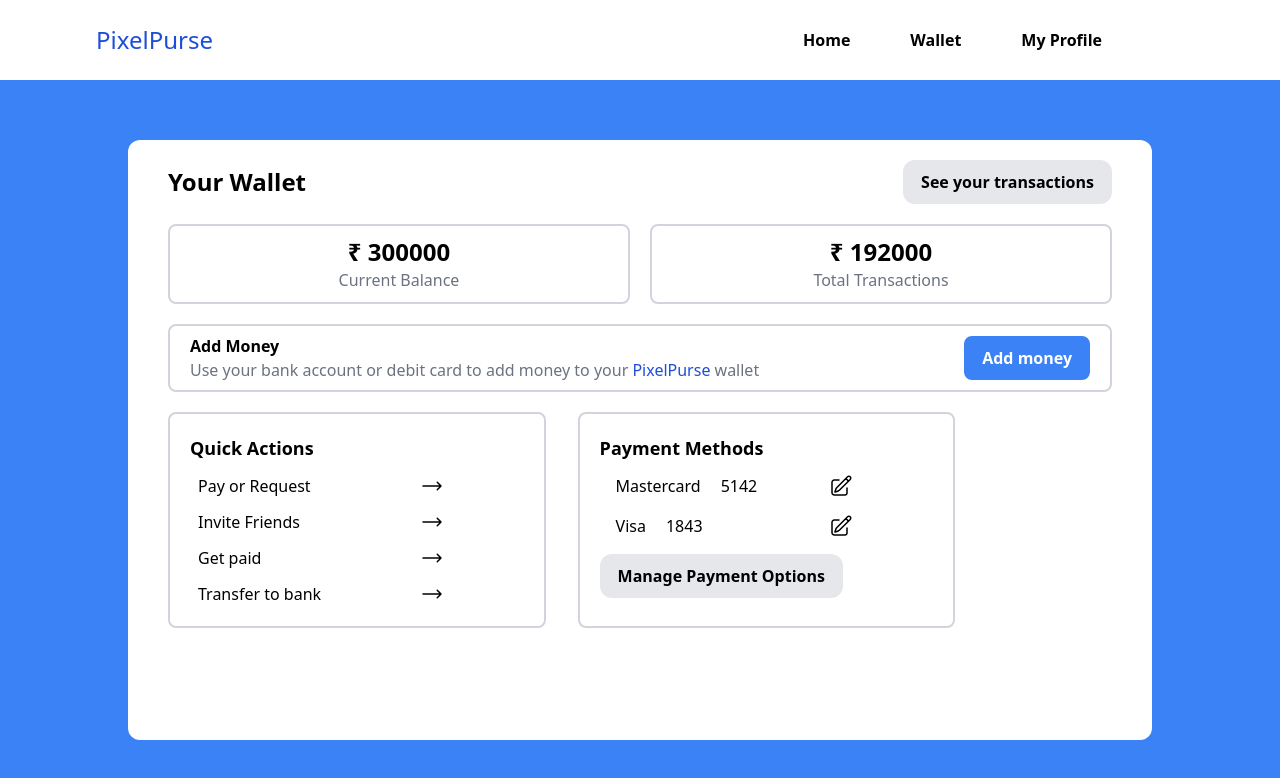
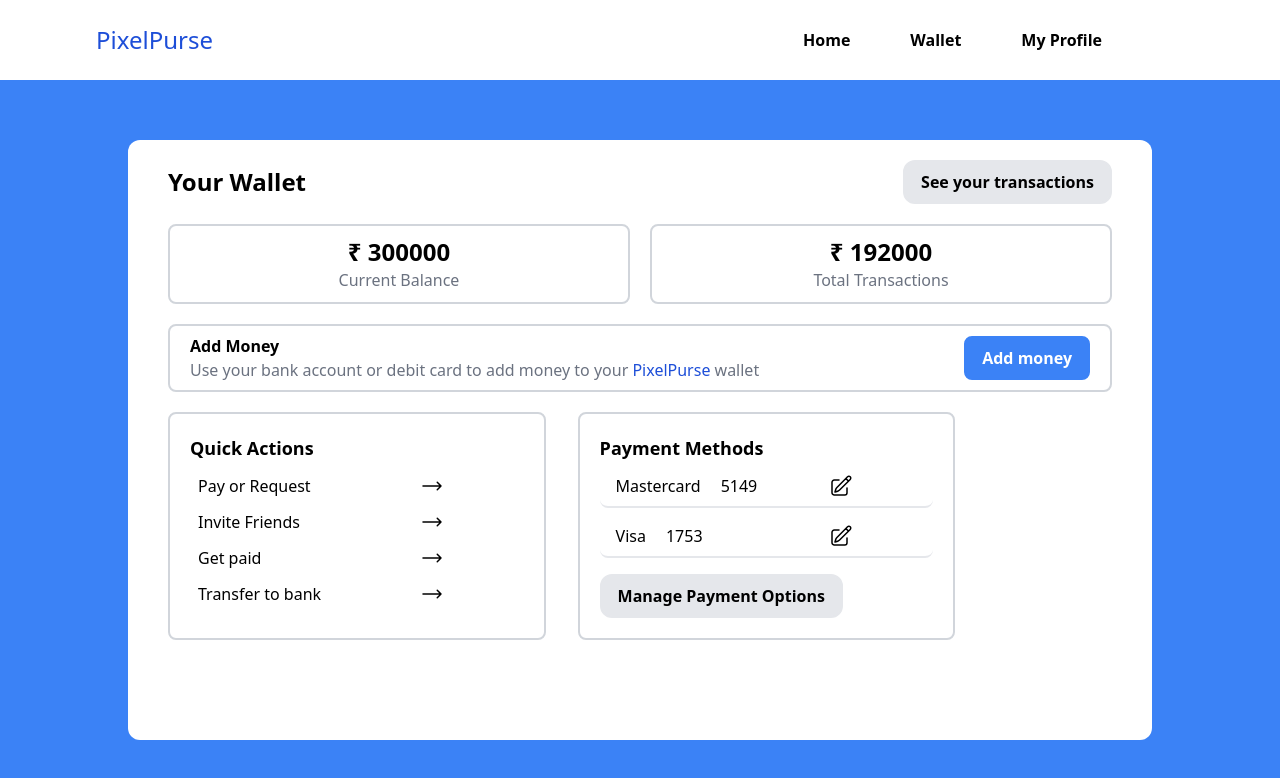
Before and after one commit to harshithm2508/PixelPurse, a React (Vite) app: page /wallet in a window 1280 px wide. Shown: the top 778 px of the page. Built offline with nearby package versions, Linux system fonts and the light colour scheme.

Commit message:
customized PaymentOption bar

```diff
--- a/src/components/PaymentOptions.tsx
+++ b/src/components/PaymentOptions.tsx
@@ -5,12 +5,12 @@
 
 export default function PaymentOption({nameOfCard, cardNumber} : PaymentOptionProps){
     return(
-        <div className=" hover:cursor-pointer hover:border-b-2 hover:border-l-2 hover:border-r-2 rounded-lg hover:pb-1 pr-20 pt-2 pl-4 hover:shadow-xl hover:shadow-blue-200  mt-1 mb-2 flex justify-between items-center">
+        <div className=" border-b-2 rounded-lg pr-20 pt-2 pl-4 pb-2  mt-1 mb-2 flex justify-between items-center">
             <div className=" flex gap-5">
                 <div>{nameOfCard}</div>
                 <div>{cardNumber}</div>
             </div>
-            {<svg xmlns="http://www.w3.org/2000/svg" fill="none" viewBox="0 0 24 24" strokeWidth={1.5} stroke="currentColor" className="size-6"> <path strokeLinecap="round" strokeLinejoin="round" d="m16.862 4.487 1.687-1.688a1.875 1.875 0 1 1 2.652 2.652L10.582 16.07a4.5 4.5 0 0 1-1.897 1.13L6 18l.8-2.685a4.5 4.5 0 0 1 1.13-1.897l8.932-8.931Zm0 0L19.5 7.125M18 14v4.75A2.25 2.25 0 0 1 15.75 21H5.25A2.25 2.25 0 0 1 3 18.75V8.25A2.25 2.25 0 0 1 5.25 6H10" /></svg>}
+            {<svg xmlns="http://www.w3.org/2000/svg" fill="none" viewBox="0 0 24 24" strokeWidth={1.5} stroke="currentColor" className="size-6 hover:cursor-pointer"> <path strokeLinecap="round" strokeLinejoin="round" d="m16.862 4.487 1.687-1.688a1.875 1.875 0 1 1 2.652 2.652L10.582 16.07a4.5 4.5 0 0 1-1.897 1.13L6 18l.8-2.685a4.5 4.5 0 0 1 1.13-1.897l8.932-8.931Zm0 0L19.5 7.125M18 14v4.75A2.25 2.25 0 0 1 15.75 21H5.25A2.25 2.25 0 0 1 3 18.75V8.25A2.25 2.25 0 0 1 5.25 6H10" /></svg>}
         </div>
     )
 }
--- a/src/pages/Wallet.tsx
+++ b/src/pages/Wallet.tsx
@@ -60,9 +60,10 @@
                     {/* Payment Methods  */}
                     <div className=" w-2/5 p-5 border-gray-300 border-2 rounded-lg">
                         <div className=" font-bold text-lg">Payment Methods</div>
-                        <PaymentOption nameOfCard="Mastercard" cardNumber="5142"/>
-                        <PaymentOption nameOfCard="Visa" cardNumber="1843"/>
-                        <Button text="Manage Payment Options" bgColor="bg-gray-200" color="black" border="rounded-xl" margin=" mt-2"/>
+                        <PaymentOption nameOfCard="Mastercard" cardNumber="5149"/>
+                        <PaymentOption nameOfCard="Visa" cardNumber="1753"/>
+                        <Button text="Manage Payment Options" bgColor="bg-gray-200" color="black" border="rounded-xl" margin="mt-2"/>
+
                     </div>
                 </div>
 
```
